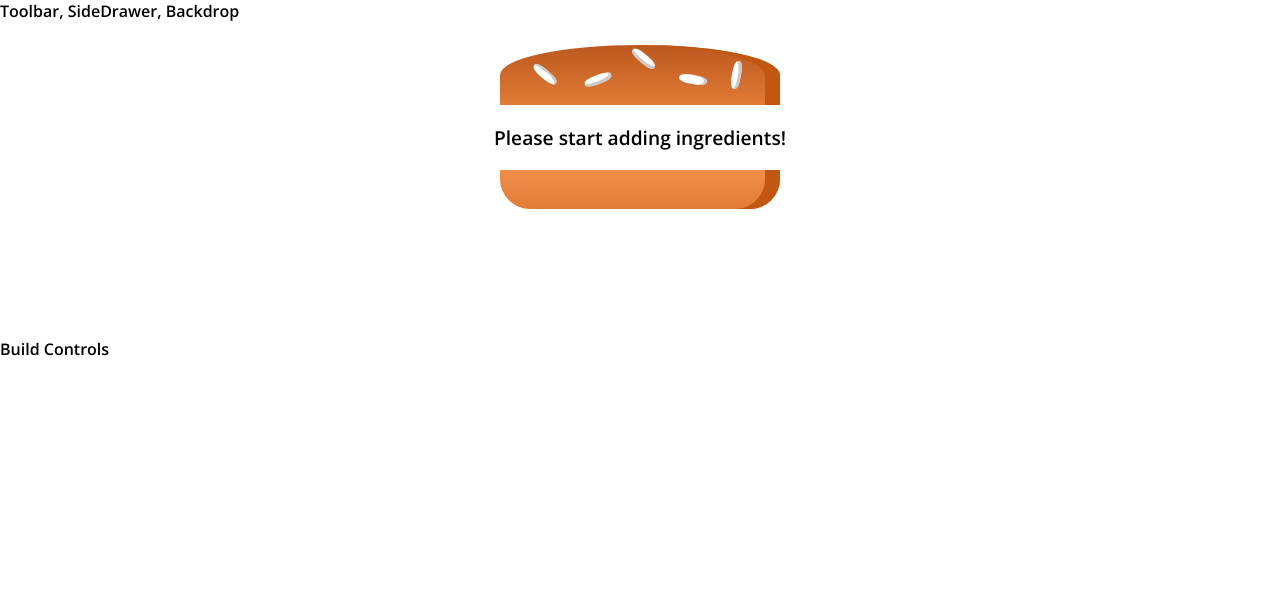
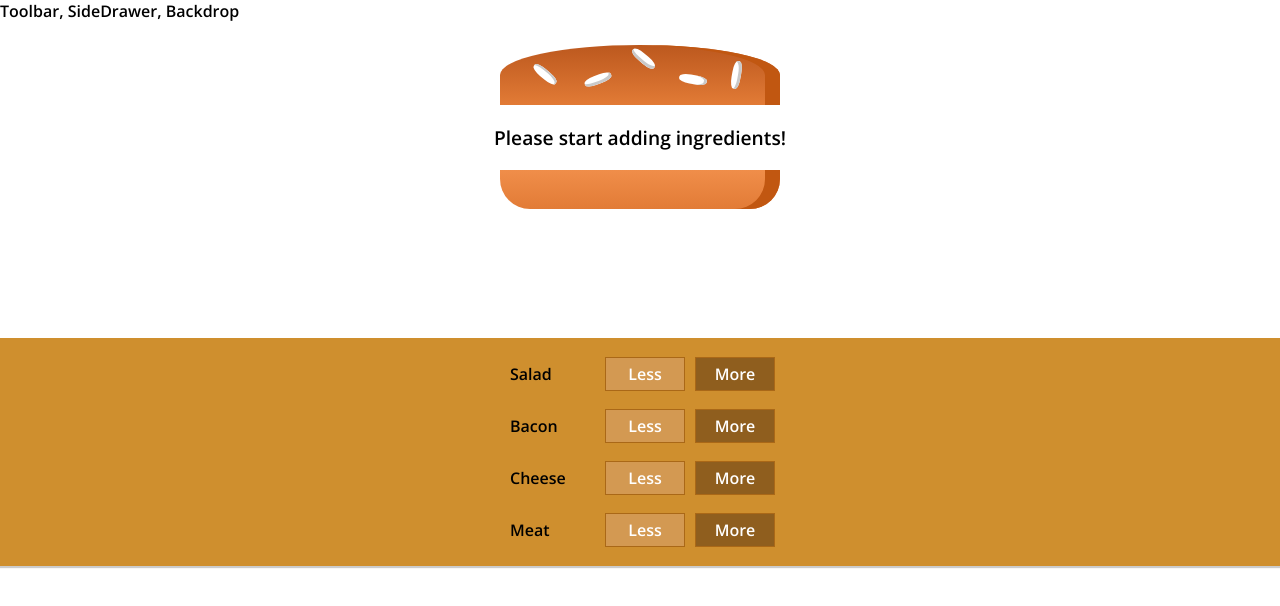
Before and after one commit to talaharon/Burger-Builder-App, a React app: page / in a window 1280 px wide. Shown: the top 606 px of the page. Built offline with nearby package versions, Linux system fonts and the light colour scheme.

Commit message:
Outputting Multiple Build Controls

```diff
--- a/src/components/Burger/BuildControls/BuildControls.js
+++ b/src/components/Burger/BuildControls/BuildControls.js
@@ -1,7 +1,19 @@
 import React from 'react'
+import classes from './BuildControls.css';
+import BuildControl from './BuildControl/BuildControl';
+
+const controls = [
+    {label: 'Salad', type: 'salad'},
+    {label: 'Bacon', type: 'bacon'},
+    {label: 'Cheese', type: 'cheese'},
+    {label: 'Meat', type: 'meat'}
+];
 
 const buildControls = props => (
-    <div></div>
+    <div className = {classes.BuildControls}>
+    {controls.map(ctrl =>
+    <BuildControl key = {ctrl.label} label = {ctrl.label}/>)}
+    </div>
 );
 
 export default buildControls;
--- a/src/containers/BurgerBuilder/BurgerBuilder.js
+++ b/src/containers/BurgerBuilder/BurgerBuilder.js
@@ -1,6 +1,7 @@
 import React, { Component } from 'react';
 import Aux from '../../hoc/Aux';
 import Burger from '../../components/Burger/Burger';
+import BuildControls from '../../components/Burger/BuildControls/BuildControls';
 
 class BurgerBuilder extends Component {
     state = {
@@ -15,7 +16,7 @@
         return (
             <Aux>
                 <Burger ingredients = {this.state.ingredients}></Burger>
-                <div>Build Controls</div>
+                <BuildControls></BuildControls>
             </Aux>
         );
     }
```
